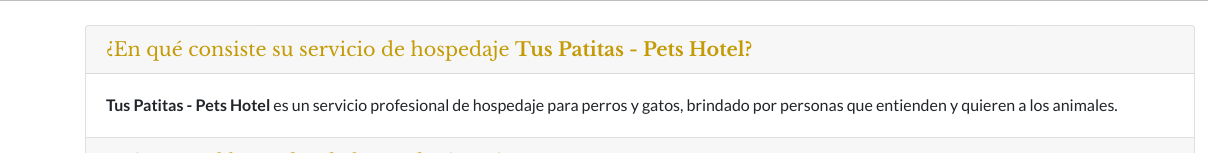
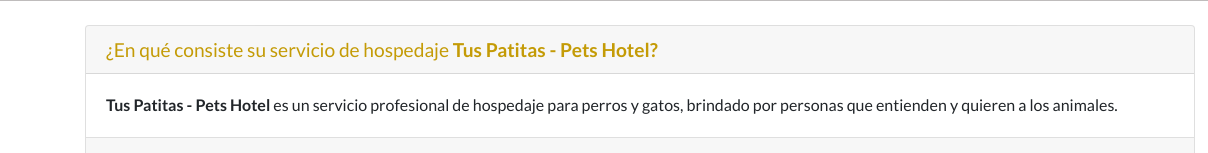
Before and after one commit to mariopirrocco/tuspatitas, a plain HTML site: page preguntas-frecuentes.html in a window 1280 px wide. Shown: the part 799-952 px from the top of the page, 0-1208 px from the left. Drawn offline with nearby package versions, Linux system fonts and the light colour scheme.

Commit message:
Cambio de fuente para las preguntas en sección Preguntas frecuentes

```diff
--- a/scss/_secciones.scss
+++ b/scss/_secciones.scss
@@ -221,6 +221,9 @@
 	background: none;
 	color: $color-primario;
 }
+.accordion h2 {
+	font-family: Lato, sans-serif;
+}
 
 /* ===================
 Seccion Contacto
```
Also changed, not shown: css/styles.css, 1 other file.
